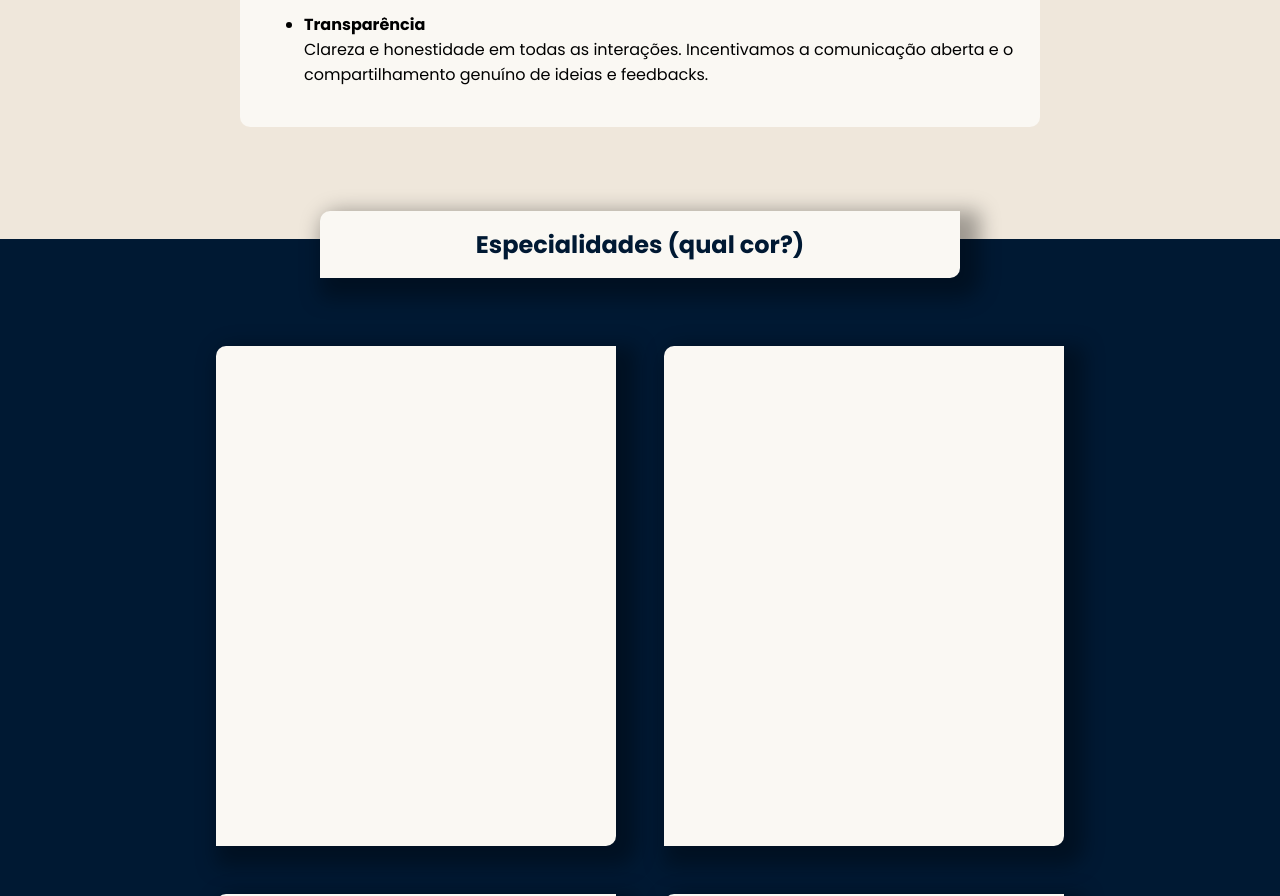
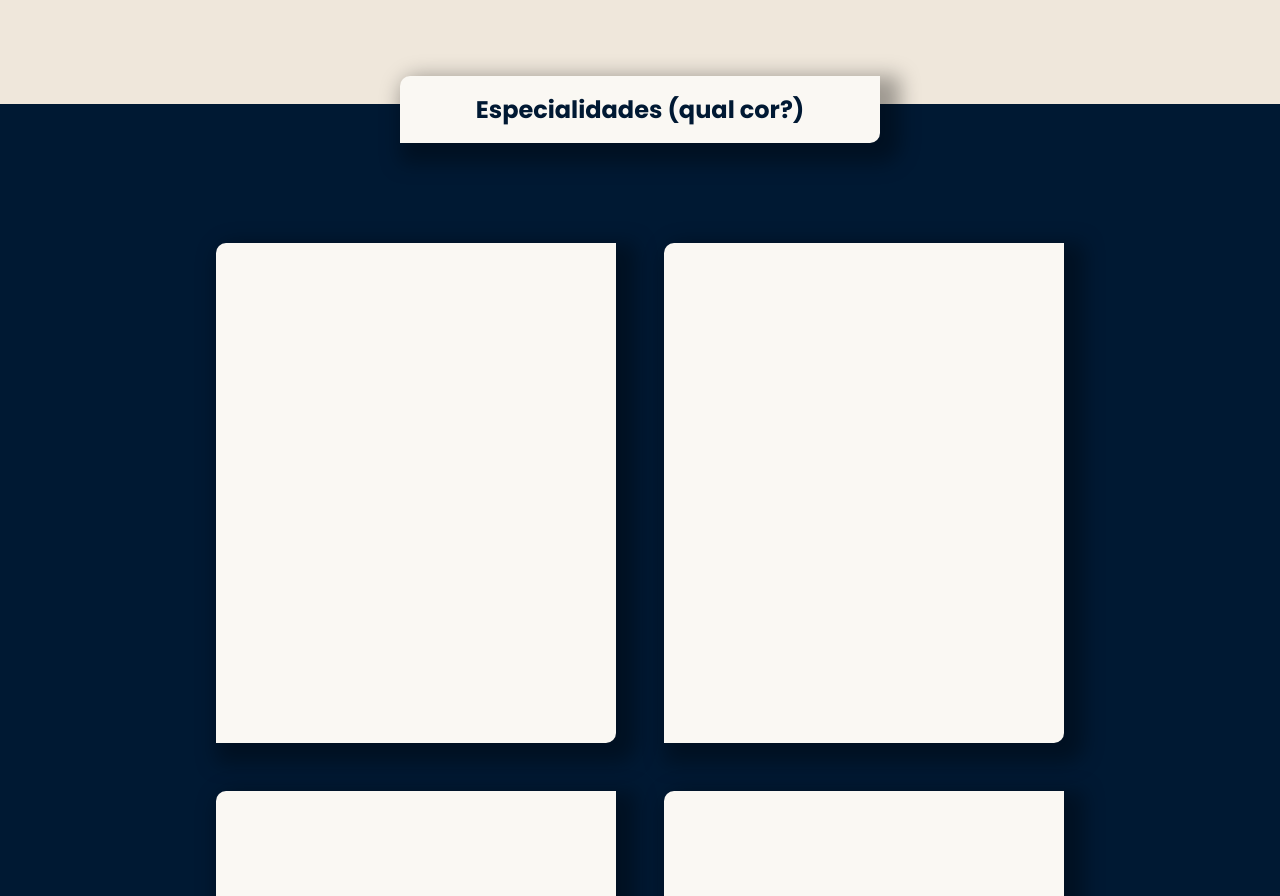
Before and after one commit to vdlim4/ambar, a plain HTML site: page index.html in a window 1280 px wide. Shown: the part 1904-2800 px from the top of the page. Drawn offline with Linux system fonts and the light colour scheme.

Commit message:
feat: services

```diff
--- a/index.html
+++ b/index.html
@@ -71,10 +71,10 @@
                 </div>
             </section>
             <section id="services">
-                <div class="services-title">
+                <div class="services-title container">
                     <h1>Especialidades (qual cor?)</h1>
                 </div>
-                <div class="cards-services">
+                <div class="cards-services container">
                     <div class="card-service">
 
                     </div>
--- a/style.css
+++ b/style.css
@@ -246,8 +246,8 @@ header h1 {
     display: flex;
     flex-wrap: wrap;
     justify-content: center;
-    margin: 3rem 0;
     gap: 3rem;
+    padding: 5rem 0;
 }
 
 .card-service {
@@ -320,3 +320,9 @@ footer {
     justify-content: center;
     width: 100%;
 }
+
+@media screen and (max-width: 1700px) {
+    .container {
+        margin: 0 10rem;
+    }
+}
```
